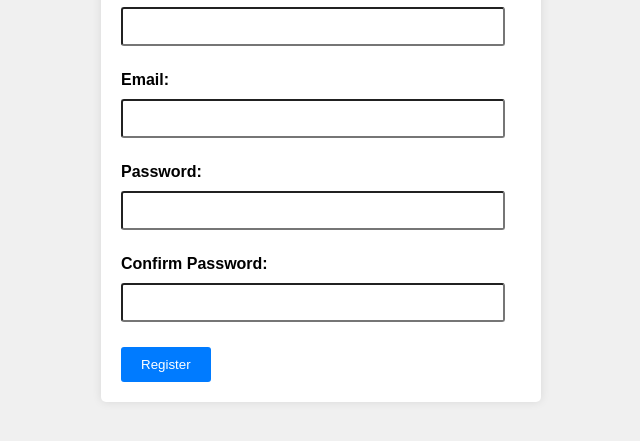
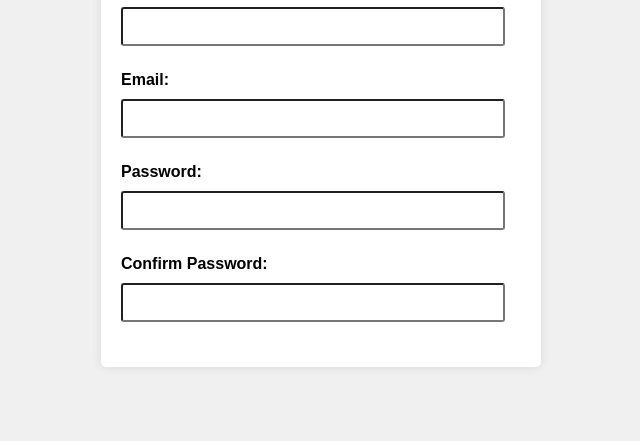
Before and after one commit to Unzun/JS-Validation, a plain HTML site: page index.html in a window 1280 px wide. Shown: the part 121-562 px from the top of the page, without its empty margins (319-959 px from the left). Drawn offline with Linux system fonts and the light colour scheme.

Commit message:
overt reg fix

```diff
--- a/index.html
+++ b/index.html
@@ -26,7 +26,6 @@
                 <label for="confirm-password">Confirm Password:</label>
                 <input type="password" id="confirm-password" name="confirm-password"required>
             </div>
-                <button type="submit">Register</button>
         </form>
         </div>
     <script src="script.js"></script>
```
